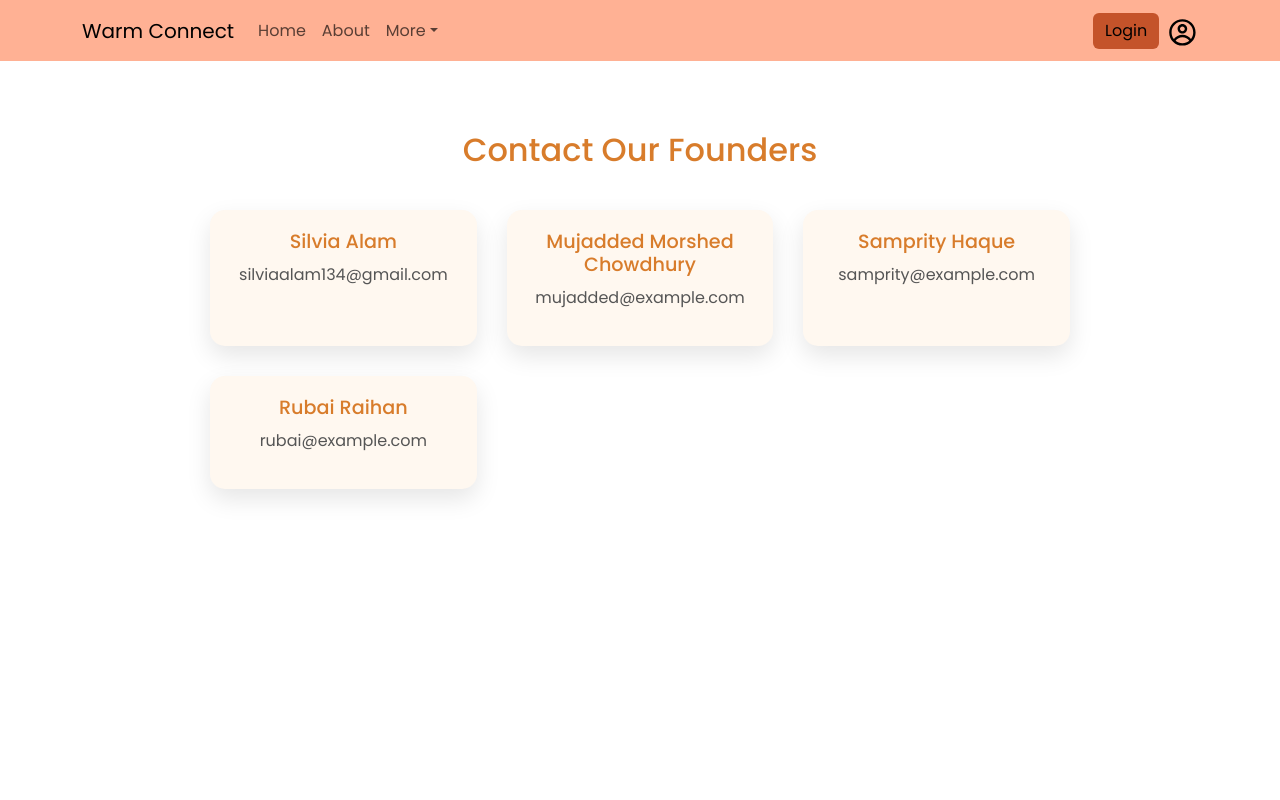
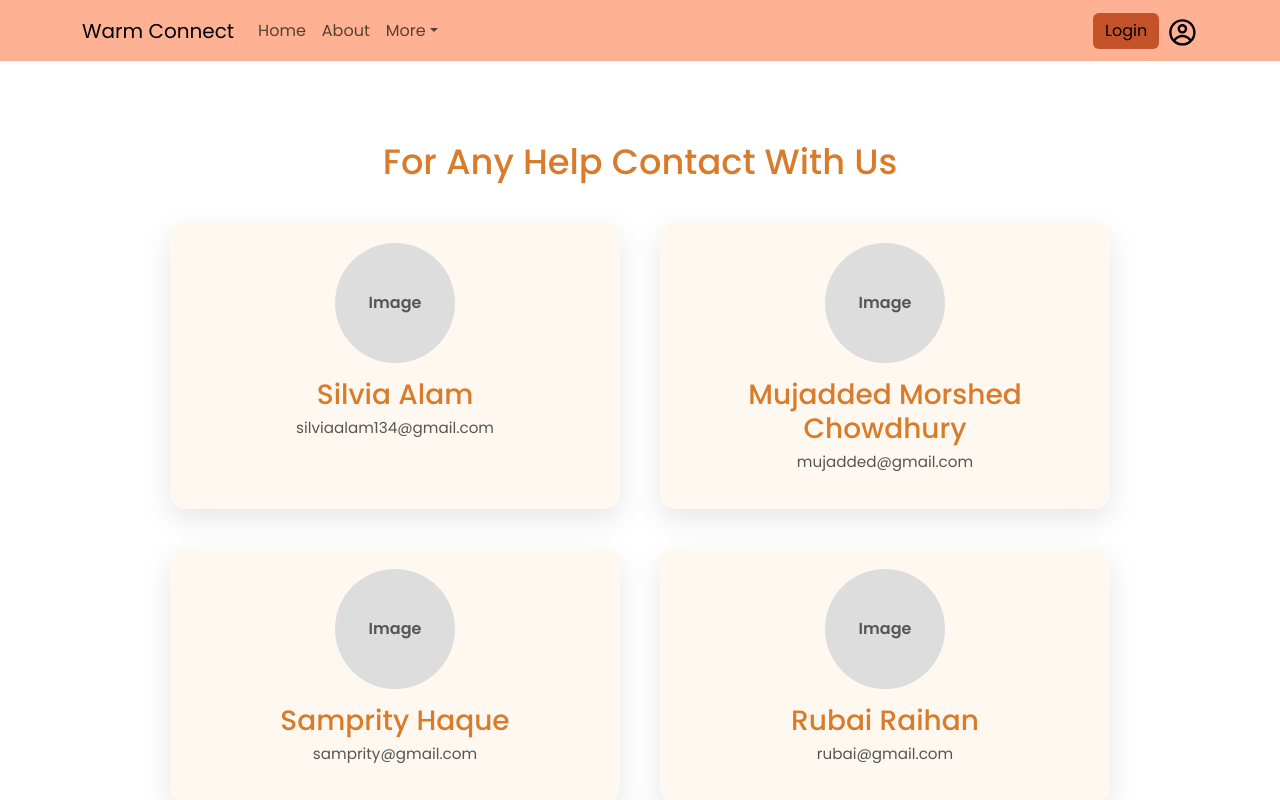
Before and after one commit to Mujadded-17/Warm_Connect, a React (Create React App) app: page /contact in a window 1280 px wide. Shown: the top 800 px of the page. Built offline with nearby package versions, Linux system fonts and the light colour scheme.

Commit message:
Added footer to the contact page

```diff
--- a/src/css/contact.css
+++ b/src/css/contact.css
@@ -1,46 +1,50 @@
 .contact-container {
-  max-width: 900px;
+  max-width: 1000px;
   margin: 50px auto;
-  padding: 20px;
+  padding: 30px;
   text-align: center;
   font-family: 'Poppins', sans-serif;
 }
 
 .contact-container h2 {
-  font-size: 2rem;
   color: #d87c2b;
+  font-size: 2.2rem;
   margin-bottom: 40px;
 }
 
 .founders-grid {
   display: grid;
-  grid-template-columns: repeat(auto-fit, minmax(250px, 1fr));
-  gap: 30px;
+  grid-template-columns: repeat(2, 1fr);
+  gap: 40px;
 }
 
 .founder-card {
   background: #fff8f0;
   padding: 20px;
   border-radius: 15px;
-  box-shadow: 0 10px 25px rgba(0,0,0,0.1);
-  transition: transform 0.3s;
+  text-align: center;
+  box-shadow: 0 10px 30px rgba(0,0,0,0.1);
 }
 
-.founder-card:hover {
-  transform: translateY(-5px);
+.founder-img {
+  width: 120px;
+  height: 120px;
+  background: #ddd;
+  border-radius: 50%;
+  margin: 0 auto 15px;
+  display: flex;
+  align-items: center;
+  justify-content: center;
+  font-weight: 600;
+  color: #555;
 }
 
 .founder-card h3 {
-  font-size: 1.2rem;
-  margin-bottom: 10px;
+  margin: 10px 0 5px;
   color: #d87c2b;
 }
 
-.founder-card a {
+.founder-card p {
   color: #555;
-  text-decoration: none;
+  font-size: 0.95rem;
 }
-
-.founder-card a:hover {
-  text-decoration: underline;
-}
--- a/src/pages/Contact.js
+++ b/src/pages/Contact.js
@@ -1,27 +1,35 @@
 import React from "react";
 import "../css/contact.css";
+import Footer from "../components/footer"; // Import Footer
 
 export default function Contact() {
   const founders = [
     { name: "Silvia Alam", email: "silviaalam134@gmail.com" },
-    { name: "Mujadded Morshed Chowdhury", email: "mujadded@example.com" },
-    { name: "Samprity Haque", email: "samprity@example.com" },
-    { name: "Rubai Raihan", email: "rubai@example.com" },
+    { name: "Mujadded Morshed Chowdhury", email: "mujadded@gmail.com" },
+    { name: "Samprity Haque", email: "samprity@gmail.com" },
+    { name: "Rubai Raihan", email: "rubai@gmail.com" },
   ];
 
   return (
-    <div className="contact-container">
-      <h2>Contact Our Founders</h2>
-      <div className="founders-grid">
-        {founders.map((f, idx) => (
-          <div className="founder-card" key={idx}>
-            <h3>{f.name}</h3>
-            <p>
-              <a href={`mailto:${f.email}`}>{f.email}</a>
-            </p>
-          </div>
-        ))}
+    <>
+      <div className="contact-container">
+        <h2>For Any Help Contact With Us</h2>
+        <div className="founders-grid">
+          {founders.map((founder, index) => (
+            <div key={index} className="founder-card">
+              <div className="founder-img">
+                {/* Placeholder for image */}
+                <span>Image</span>
+              </div>
+              <h3>{founder.name}</h3>
+              <p>{founder.email}</p>
+            </div>
+          ))}
+        </div>
       </div>
-    </div>
+
+      {/* Footer */}
+      <Footer />
+    </>
   );
 }
```
